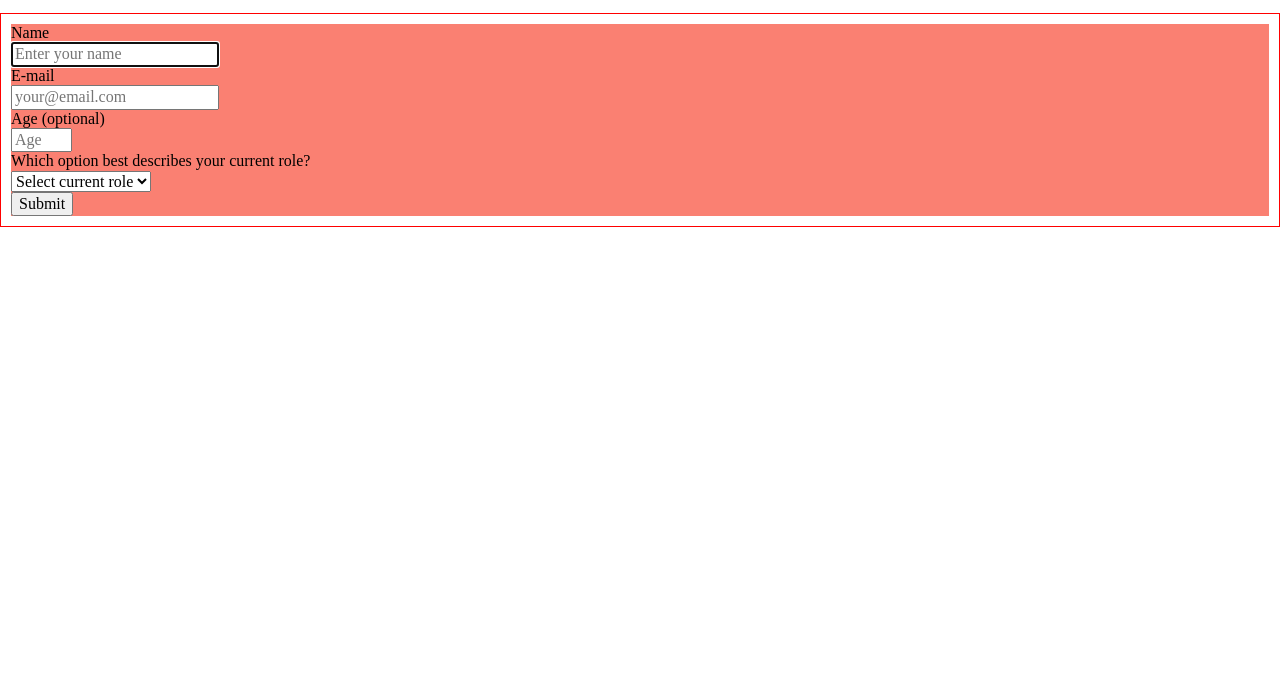
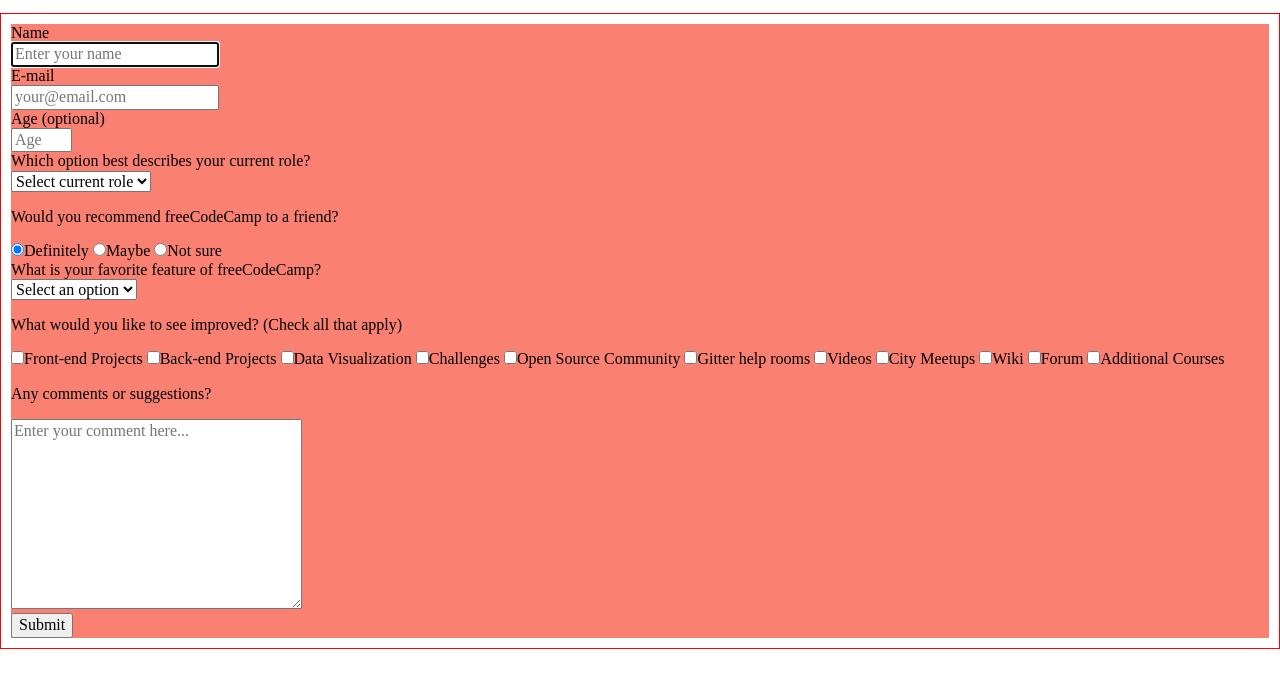
Before and after one commit to mmramire/FCC-Survey-Form, a plain HTML site: page index.html in a window 1280 px wide. Shown: the part 101-788 px from the top of the page. Drawn offline with Linux system fonts and the light colour scheme.

Commit message:
Finalizado el esqueleto del html
Finalizado el esqueleto del html en primera fase.

```diff
--- a/index.html
+++ b/index.html
@@ -51,8 +51,50 @@
                     <option value="Other">Other</option>
                 </select>
             </div>
+            <div>
+                <p>Would you recommend freeCodeCamp to a friend?</p>
+            </div>
+            <div>
+               <input type="radio" name="recomendation" id="definetely" value="definitely"
+                    checked />Definitely
+                <input type="radio" name="recomendation" id="maybe" value="maybe" />Maybe
+                <input type="radio" name="recomendation" id="not_sure" value="not_sure" />Not sure
+            </div>
+            <div>
+                <label for="dropdown2">What is your favorite feature of freeCodeCamp?</label>
+            </div>
+            <div>
+                <select name="dropdown2" id="dropdown2">
+                    <option value="">Select an option</option>
+                    <option value="Challenges">Challenges</option>
+                    <option value="Projects">Projects</option>
+                    <option value="Community">Community</option>
+                    <option value="Open Source">Open Source</option>
+                </select>
+            </div>
 
-
+            <div>
+                <p>What would you like to see improved? (Check all that apply)</p>
+            </div>
+            <div>
+                <input type="checkbox" name="improved" id="frontend" value="frontend" />Front-end Projects
+                 <input type="checkbox" name="improved" id="backend" value="backend" />Back-end Projects
+                 <input type="checkbox" name="improved" id="datavisualization" value="datavisualization" />Data Visualization
+                 <input type="checkbox" name="improved" id="challenges">Challenges
+                 <input type="checkbox" name="improved" id="opensource">Open Source Community
+                 <input type="checkbox" name="improved" id="helprooms">Gitter help rooms
+                 <input type="checkbox" name="improved" id="videos">Videos
+                 <input type="checkbox" name="improved" id="citymeetups">City Meetups
+                 <input type="checkbox" name="improved" id="wiki">Wiki
+                 <input type="checkbox" name="improved" id="forum">Forum
+                 <input type="checkbox" name="improved" id="additionalcourses">Additional Courses
+             </div>
+            <div>
+                <p>Any comments or suggestions?</p>
+            </div>
+            <div>
+                <textarea name="textaarea" id="textarea" placeholder="Enter your comment here..." cols="30" rows="10"></textarea>
+            </div>
             <div>
                 <input type="submit" value="Submit" />
             </div>
```
